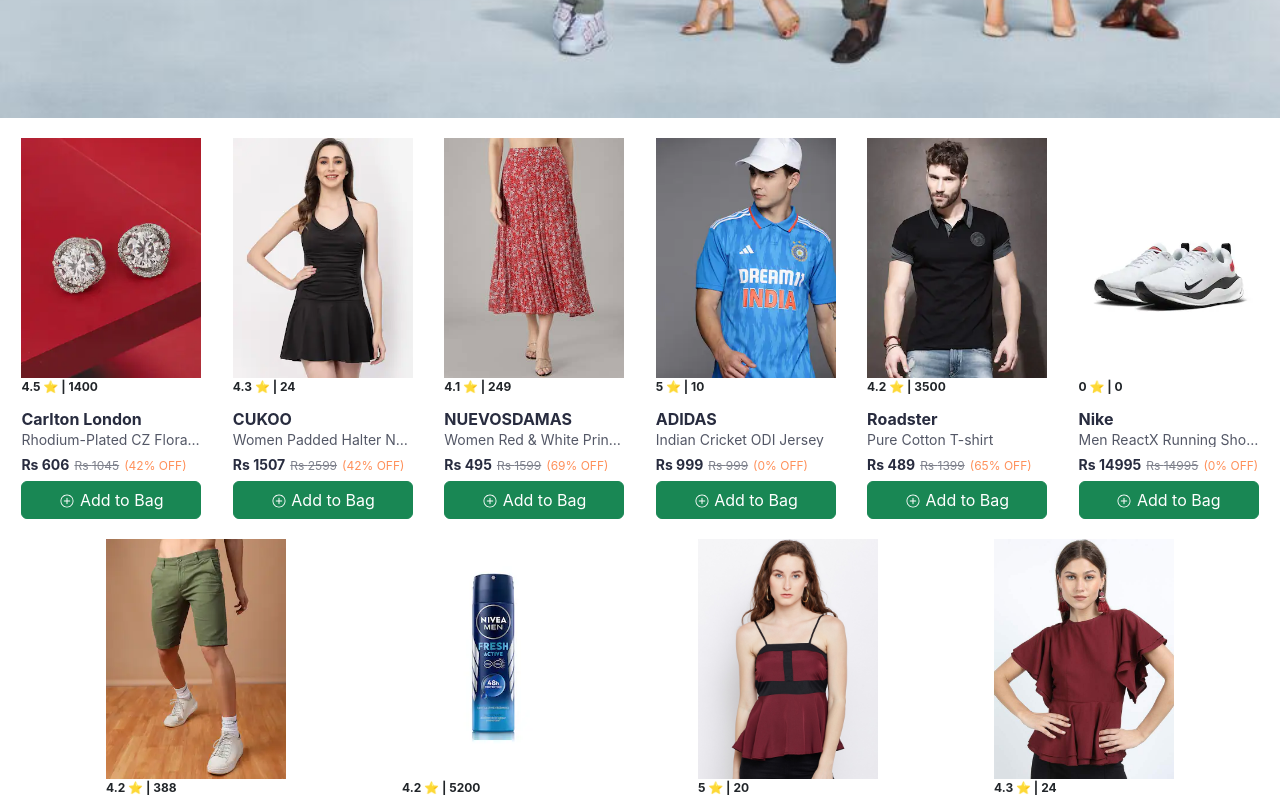
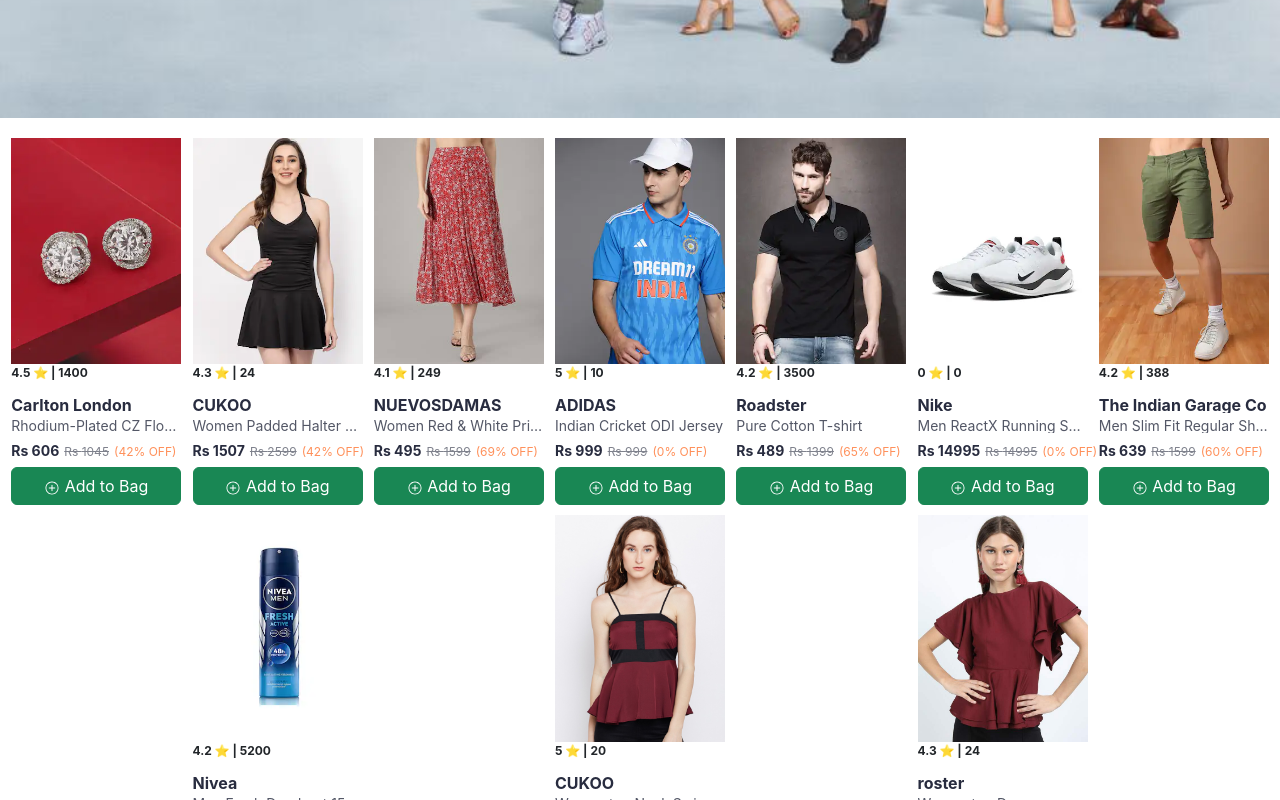
Before and after one commit to sudhirkumaryd/myntra, a React (Vite) app: page / in a window 1280 px wide. Shown: the part 640-1440 px from the top of the page. Built offline with nearby package versions, Linux system fonts and the light colour scheme.

Commit message:
Update index.css

```diff
--- a/src/index.css
+++ b/src/index.css
@@ -151,8 +151,8 @@
   margin: 10px 0px;
 }
 .item-container {
-  width: 180px;
-  margin: 10px;
+  width: 170px;
+  margin-top: 10px;
 }
 .item-image {
   width: 100%;
```
